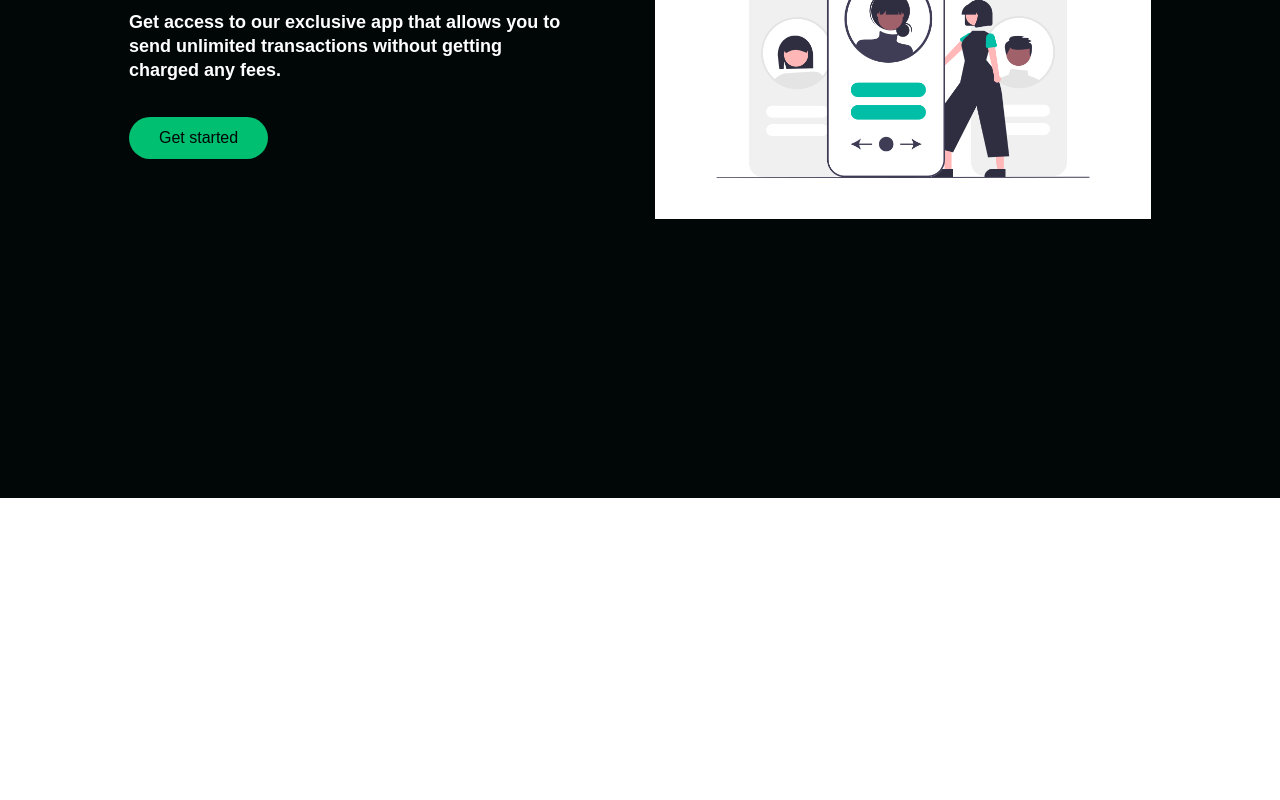
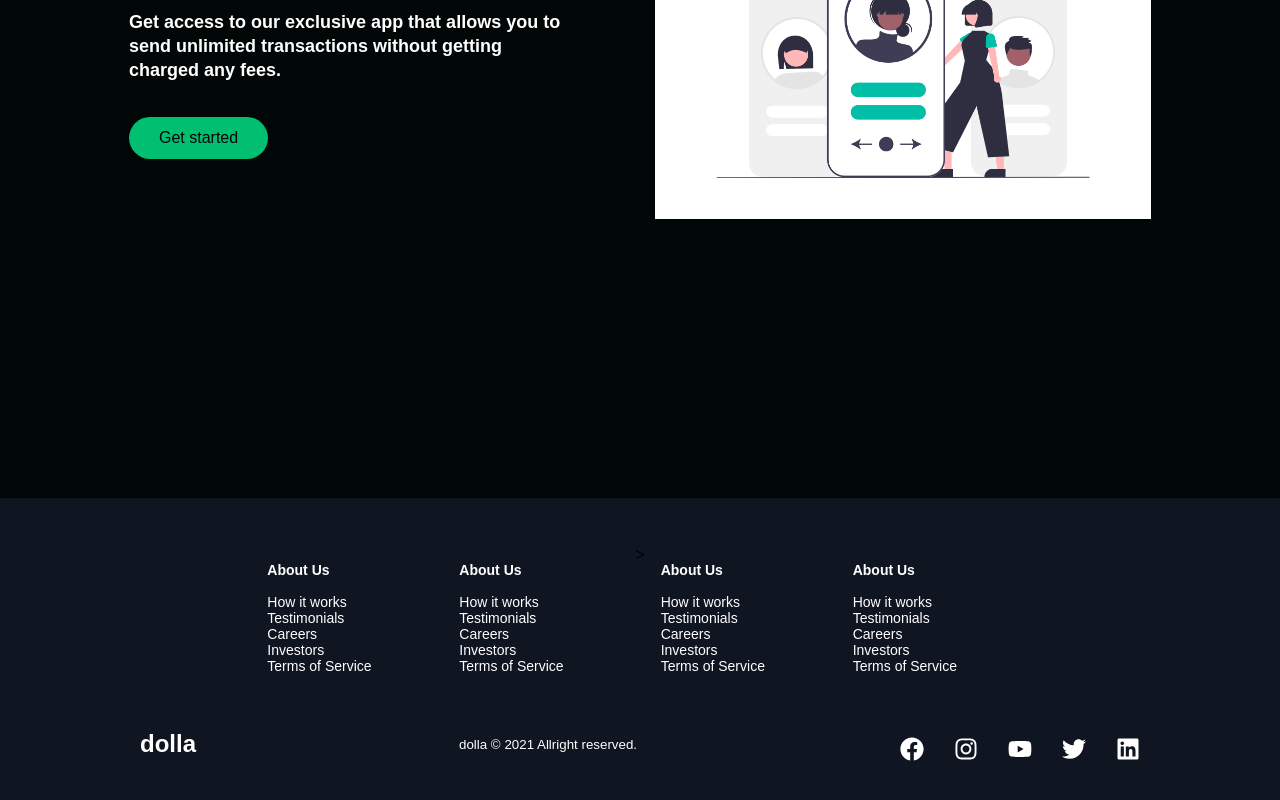
Before and after one commit to src-dbgr/reactresponsive, a React (Create React App) app: page / in a window 1280 px wide. Shown: the part 3762-4562 px from the top of the page. Before the commit the page ends 4260 px from the top, so only its background shows below. Built offline with nearby package versions, Linux system fonts and the light colour scheme; a web font is replaced by a local one.

Commit message:
added footer

```diff
--- a/src/components/Footer/Footer.js
+++ b/src/components/Footer/Footer.js
@@ -1,4 +1,26 @@
 import React from "react";
+import {
+  FaFacebook,
+  FaInstagram,
+  FaLinkedin,
+  FaTwitter,
+  FaYoutube,
+} from "react-icons/fa";
+import {
+  FooterContainer,
+  FooterLink,
+  FooterLinkItems,
+  FooterLinksContainer,
+  FooterLinksWrapper,
+  FooterLinkTitle,
+  FooterWrap,
+  SocialIconLink,
+  SocialIcons,
+  SocialLogo,
+  SocialMedia,
+  SocialMediaWrap,
+  WebsiteRights,
+} from "./FooterElements";
 
 function Footer() {
   return (
@@ -8,7 +30,33 @@
           <FooterLinksWrapper>
             <FooterLinkItems>
               <FooterLinkTitle>About Us</FooterLinkTitle>
-              <FooterLink to="signin">About us</FooterLink>
+              <FooterLink to="signin">How it works</FooterLink>
+              <FooterLink to="signin">Testimonials</FooterLink>
+              <FooterLink to="signin">Careers</FooterLink>
+              <FooterLink to="signin">Investors</FooterLink>
+              <FooterLink to="signin">Terms of Service</FooterLink>
+            </FooterLinkItems>
+            <FooterLinkItems>
+              <FooterLinkTitle>About Us</FooterLinkTitle>
+              <FooterLink to="signin">How it works</FooterLink>
+              <FooterLink to="signin">Testimonials</FooterLink>
+              <FooterLink to="signin">Careers</FooterLink>
+              <FooterLink to="signin">Investors</FooterLink>
+              <FooterLink to="signin">Terms of Service</FooterLink>
+            </FooterLinkItems>
+            >
+          </FooterLinksWrapper>
+          <FooterLinksWrapper>
+            <FooterLinkItems>
+              <FooterLinkTitle>About Us</FooterLinkTitle>
+              <FooterLink to="signin">How it works</FooterLink>
+              <FooterLink to="signin">Testimonials</FooterLink>
+              <FooterLink to="signin">Careers</FooterLink>
+              <FooterLink to="signin">Investors</FooterLink>
+              <FooterLink to="signin">Terms of Service</FooterLink>
+            </FooterLinkItems>
+            <FooterLinkItems>
+              <FooterLinkTitle>About Us</FooterLinkTitle>
               <FooterLink to="signin">How it works</FooterLink>
               <FooterLink to="signin">Testimonials</FooterLink>
               <FooterLink to="signin">Careers</FooterLink>
@@ -17,6 +65,35 @@
             </FooterLinkItems>
           </FooterLinksWrapper>
         </FooterLinksContainer>
+        <SocialMedia>
+          <SocialMediaWrap>
+            <SocialLogo to="/">dolla</SocialLogo>
+            <WebsiteRights>
+              dolla © {new Date().getFullYear()} Allright reserved.
+            </WebsiteRights>
+            <SocialIcons>
+              <SocialIconLink href="/" target="_blank" aria-label="Facebook">
+                <FaFacebook />
+              </SocialIconLink>
+
+              <SocialIconLink href="/" target="_blank" aria-label="Instagram">
+                <FaInstagram />
+              </SocialIconLink>
+
+              <SocialIconLink href="/" target="_blank" aria-label="Youtube">
+                <FaYoutube />
+              </SocialIconLink>
+
+              <SocialIconLink href="/" target="_blank" aria-label="Twitter">
+                <FaTwitter />
+              </SocialIconLink>
+
+              <SocialIconLink href="/" target="_blank" aria-label="Linkedin">
+                <FaLinkedin />
+              </SocialIconLink>
+            </SocialIcons>
+          </SocialMediaWrap>
+        </SocialMedia>
       </FooterWrap>
     </FooterContainer>
   );
--- /dev/null
+++ b/src/components/Footer/FooterElements.js
@@ -0,0 +1,111 @@
+import { Link } from "react-router-dom";
+import styled from "styled-components";
+
+export const FooterContainer = styled.footer`
+  background-color: #101522;
+`;
+export const FooterWrap = styled.div`
+  padding: 48px 24px;
+  display: flex;
+  flex-direction: column;
+  justify-content: center;
+  align-items: center;
+  max-width: 1100px;
+  margin: 0 auto;
+`;
+
+export const FooterLinksContainer = styled.div`
+  display: flex;
+  justify-content: center;
+
+  @media screen and (max-width: 820px) {
+    padding-top: 32px;
+  }
+`;
+
+export const FooterLinksWrapper = styled.div`
+  display: flex;
+  @media screen and (max-width: 820px) {
+    flex-direction: column;
+  }
+`;
+
+export const FooterLinkItems = styled.div`
+  display: flex;
+  flex-direction: column;
+  align-items: flex-start;
+  margin: 16px;
+  text-align: left;
+  width: 160px;
+  box-sizing: border-box;
+  color: #fff;
+
+  @media screen and (max-width: 420px) {
+    margin: 0;
+    padding: 10px;
+    width: 100%;
+  }
+`;
+
+export const FooterLinkTitle = styled.h1`
+  font-size: 14px;
+  margin-bottom: 16px;
+`;
+
+export const FooterLink = styled(Link)`
+  color: #fff;
+  text-decoration: none;
+  margin-bottom: 0%.5rem;
+  font-size: 14px;
+
+  &:hover {
+    color: #01bf71;
+    transition: 0.2s ease-out;
+  }
+`;
+
+export const SocialMedia = styled.section`
+  max-width: 1000px;
+  width: 100%;
+`;
+
+export const SocialMediaWrap = styled.div`
+  display: flex;
+  justify-content: space-between;
+  align-items: center;
+  max-width: 1100px;
+  margin: 40px auto 0 auto;
+
+  @media screen and (max-width: 820px) {
+    flex-direction: column;
+  }
+`;
+
+export const SocialLogo = styled(Link)`
+  color: #fff;
+  justify-self: start;
+  cursor: pointer;
+  text-decoration: none;
+  font-size: 1.5rem;
+  display: flex;
+  align-items: center;
+  margin-bottom: 16px;
+  font-weight: bold;
+`;
+
+export const WebsiteRights = styled.small`
+  color: #fff;
+  margin-bottom: 16px;
+`;
+
+export const SocialIcons = styled.div`
+  display: flex;
+  justify-content: space-between;
+  align-items: center;
+  width: 240px;
+`;
+
+export const SocialIconLink = styled.a`
+  color: #fff;
+  font-size: 24px;
+`;
--- a/src/pages/Home.js
+++ b/src/pages/Home.js
@@ -1,5 +1,6 @@
 // import React, { useState, useEffect } from "react";
 
+import Footer from "../components/Footer/Footer";
 import Navigation from "../components/Navigation/Navigation";
 import HeroSection from "../components/Sections/HeroSection/HeroSection";
 import {
@@ -19,6 +20,7 @@
       <InfoSection {...homeObjTwo} />
       <ServicesSection />
       <InfoSection {...homeObjThree} />
+      <Footer />
     </>
   );
 };
```
